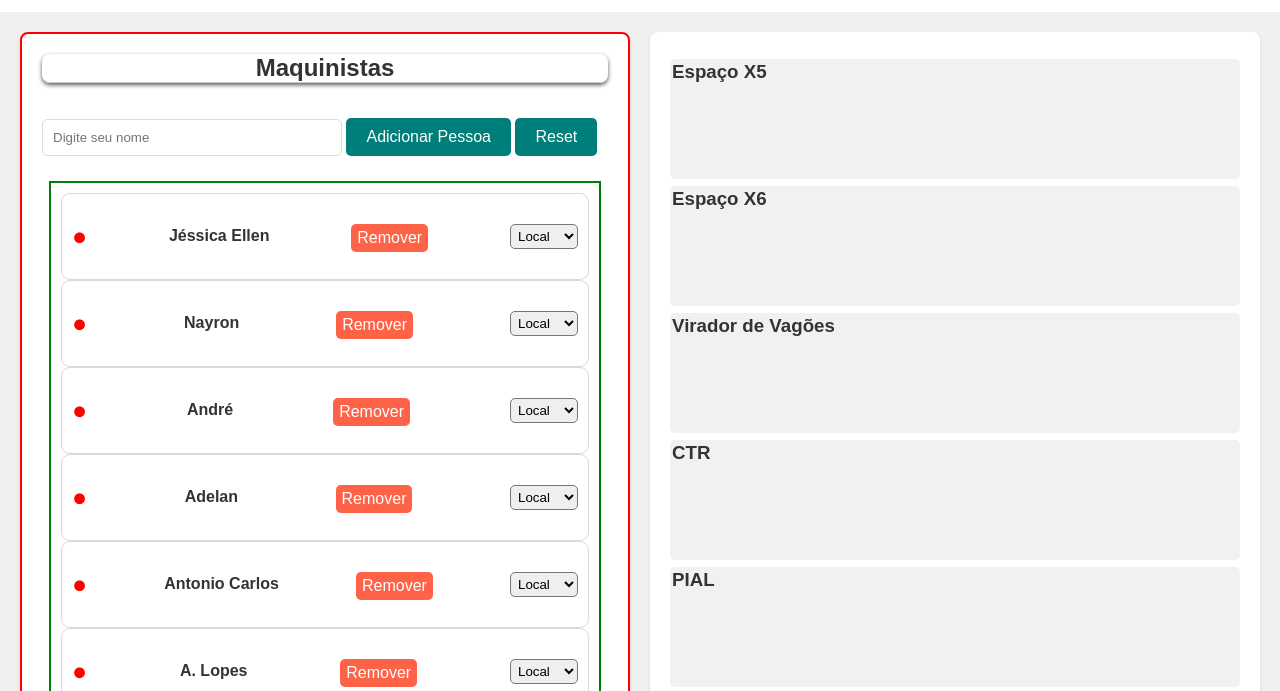
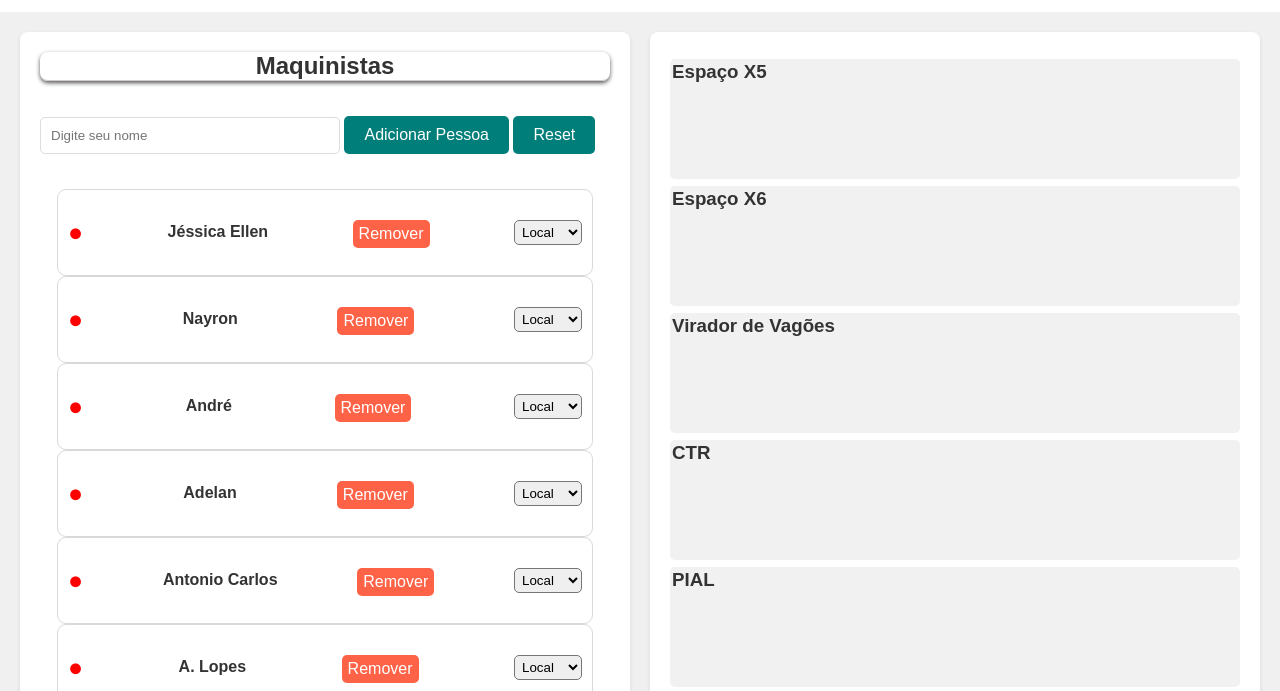
Before and after one commit to JeffersonNayron/locohub, a plain HTML site: page frontend/index.html in a window 1280 px wide. Shown: the part 99-790 px from the top of the page. Drawn offline with Linux system fonts and the light colour scheme.

Commit message:
change geral

```diff
--- a/frontend/css/style.css
+++ b/frontend/css/style.css
@@ -165,7 +165,7 @@
     box-shadow: 0 2px 4px rgba(0, 0, 0, 0.1);
     grid-area: pessoas; /* Atribuindo à área "pessoas" definida no grid */
     min-height: 550px;
-    border: solid red 2px;
+
 
 
   }
@@ -213,7 +213,7 @@
     margin: 7px;
     padding: 10px;
     font-weight: bolder;
-    border: solid  2px green;
+
 
   }
 
```
